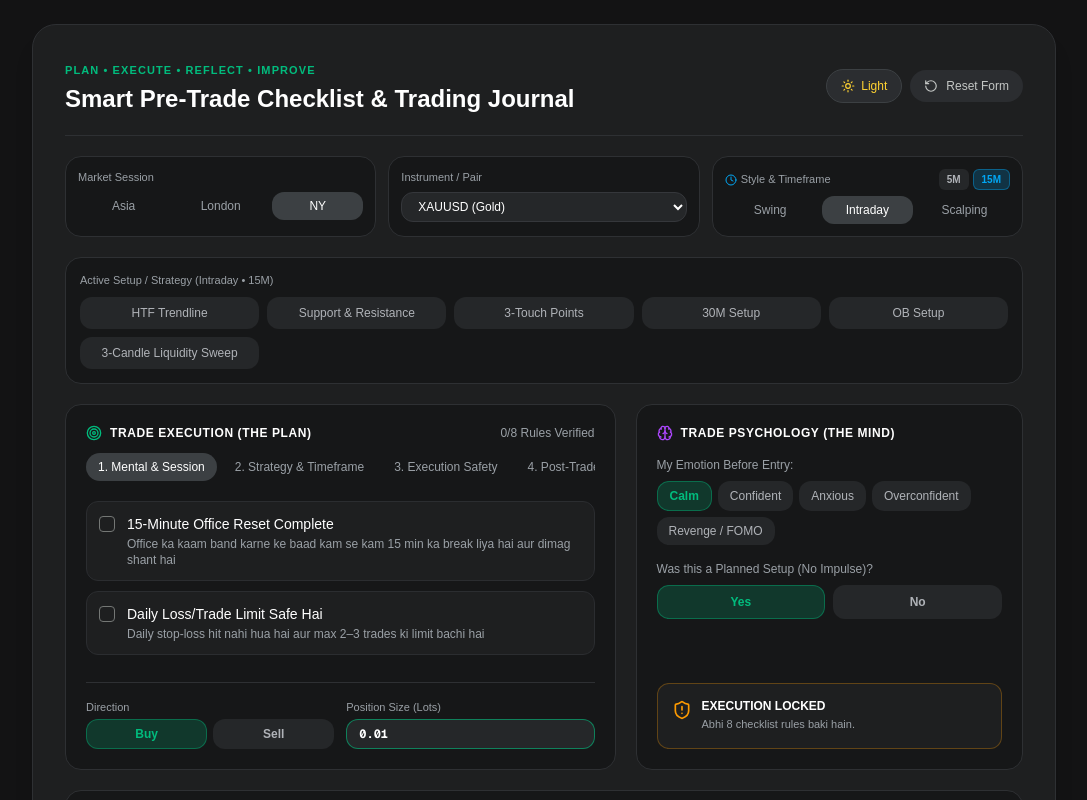
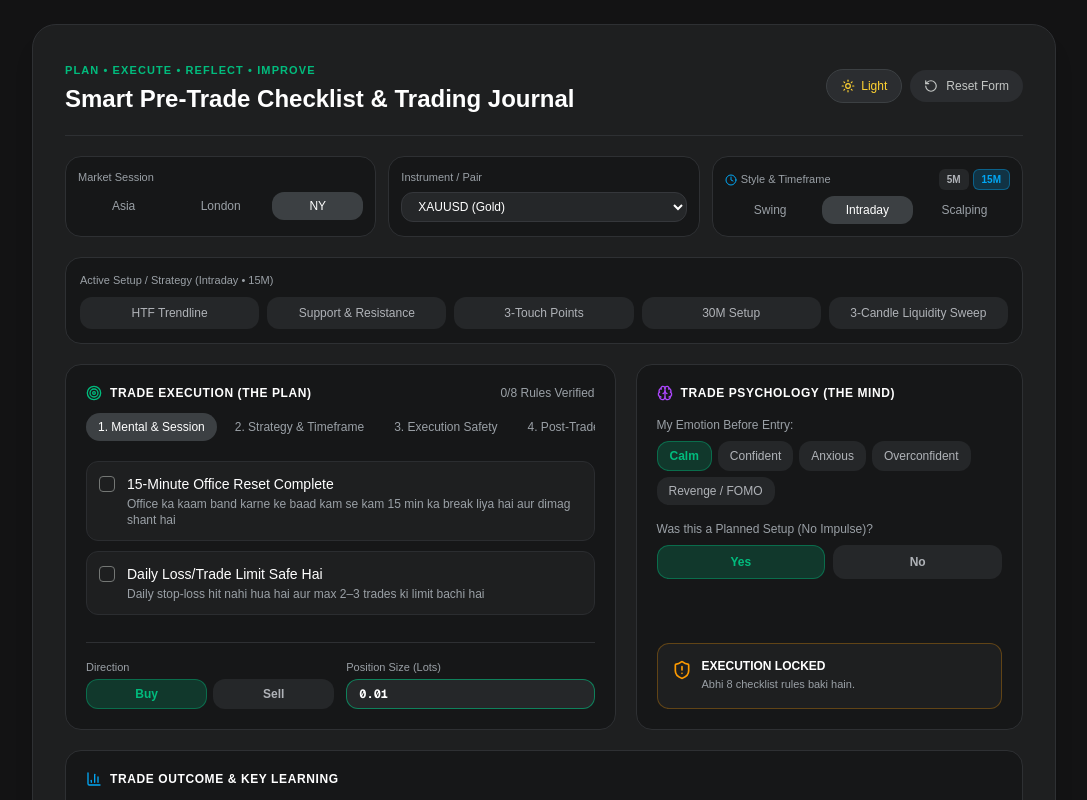
Before and after one commit to rehaanmalik0722/trading-checklist, a Next.js app: page / in a window 1280 px wide. Shown: the top 800 px of the page, without its empty margins (96-1183 px from the left). Built offline with nearby package versions, Linux system fonts and the light colour scheme.

Commit message:
Update message

```diff
--- a/components/PreTradeChecklist.jsx
+++ b/components/PreTradeChecklist.jsx
@@ -95,7 +95,6 @@ const STRATEGIES = [
   "Support & Resistance",
   "3-Touch Points",
   "30M Setup",
-  "OB Setup",
   "3-Candle Liquidity Sweep",
 ];
 
```
